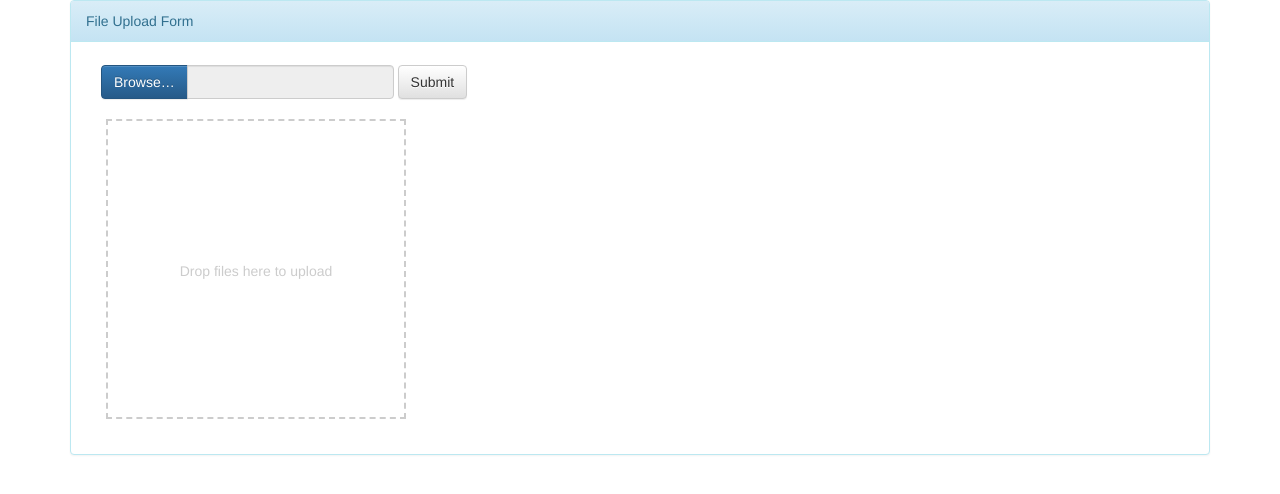
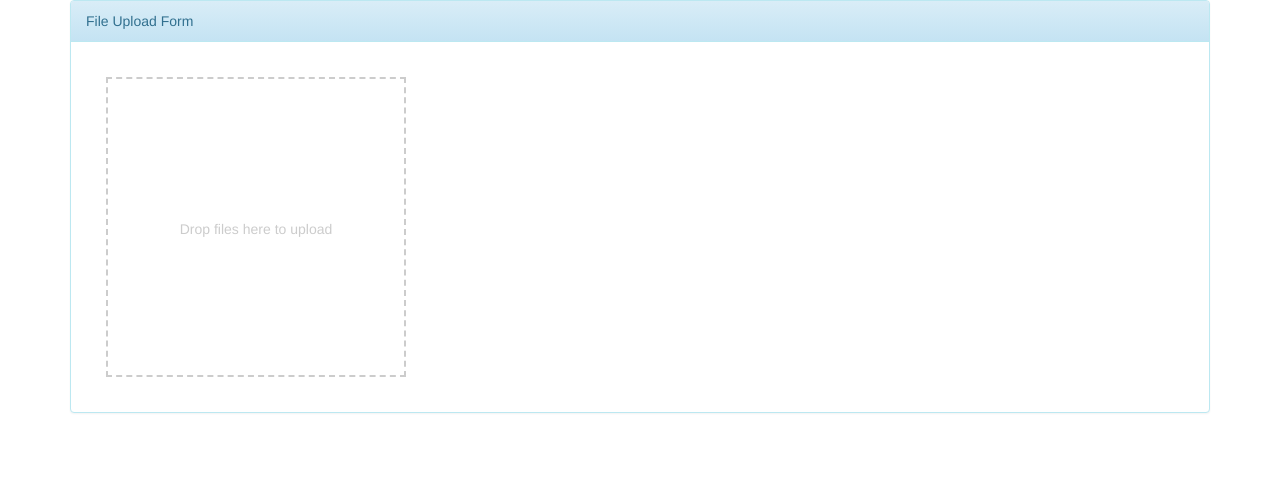
Before and after one commit to nniicc/dropzone, a PHP site: page / in a window 1280 px wide. Shown: the top 494 px of the page. Run offline with PHP 8.4, Linux system fonts and the light colour scheme; some libraries are stand-ins or nearby versions.

Commit message:
removed unnecesery code

```diff
--- a/index.php
+++ b/index.php
@@ -14,21 +14,9 @@
         <div class="panel panel-info">
             <div class="panel-heading">File Upload Form</div>
             <div class="panel-body">
-                <form class="navbar-form" role="search" action="upload.php" method="POST" enctype="multipart/form-data">
-                    <div class="input-group">
-                        <span class="input-group-btn">
-                            <span class="btn btn-primary btn-file">
-                                Browse&hellip; <input type="file" multiple="multiple" name="upload_files[]" class="form-control">
-                            </span>
-                        </span>
-                        <input type="text" class="form-control file-text" readonly>
-                    </div>
-                    <button type="submit" name="submit" class="btn btn-default">Submit</button>
-                </form>
                 <div class="dropzone"></div>
             </div>
         </div>
-        <div class="lal"></div>
     </div>
 
     <!--<script src="https://code.jquery.com/jquery-2.1.4.js"></script>-->
```
Also changed, not shown: upload.php (+0 -11 lines).
